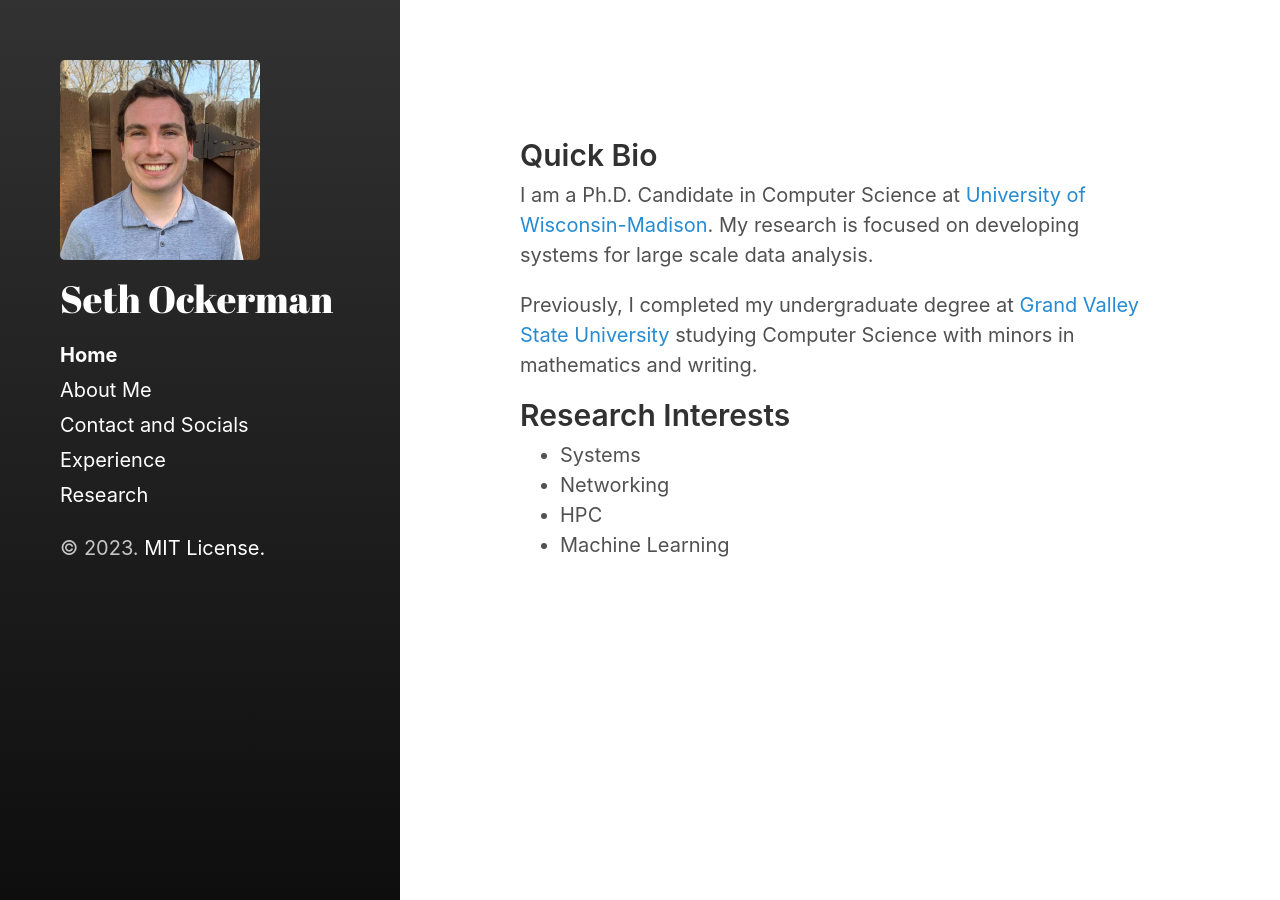
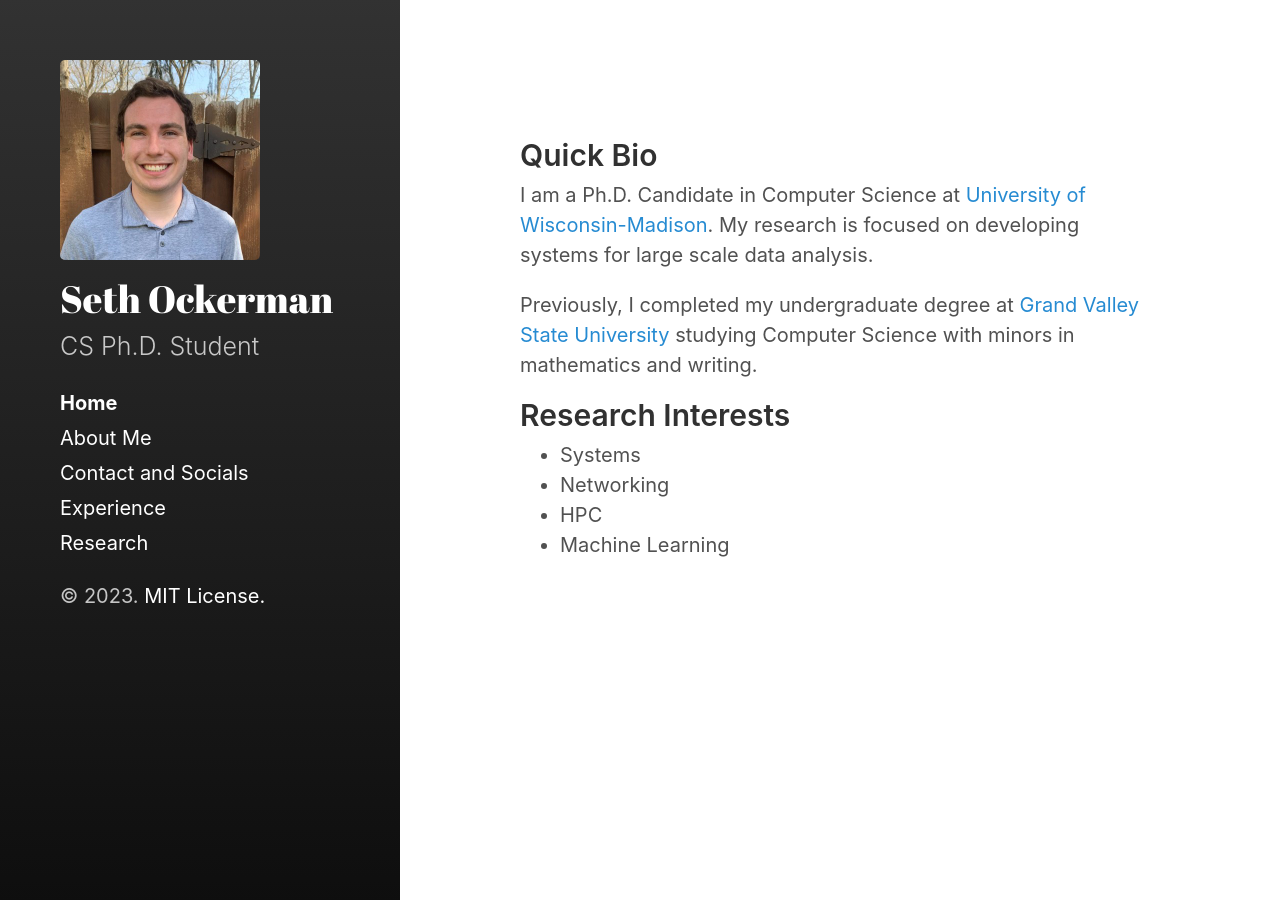
Before and after one commit to OckermanSethGVSU/OckermanSethGVSU.github.io, a Jekyll site: the page built from index.md, in a window 1280 px wide. Built offline with Jekyll 4.4.1, drawn with Linux system fonts in a browser that asks for light colours.

Commit message:
added desccription

```diff
--- a/_config.yml
+++ b/_config.yml
@@ -4,7 +4,7 @@ highlighter:      rouge
 
 # Setup
 title:            Seth Ockerman
-# description:      Ph.D. Candidate
+description:      CS Ph.D. Student
 # url:              https://fongandrew.github.io
 # baseurl:          ''
                   # the optional subpath of your site, e.g. "/blog"
```
Also changed, not shown: 8 other files.
